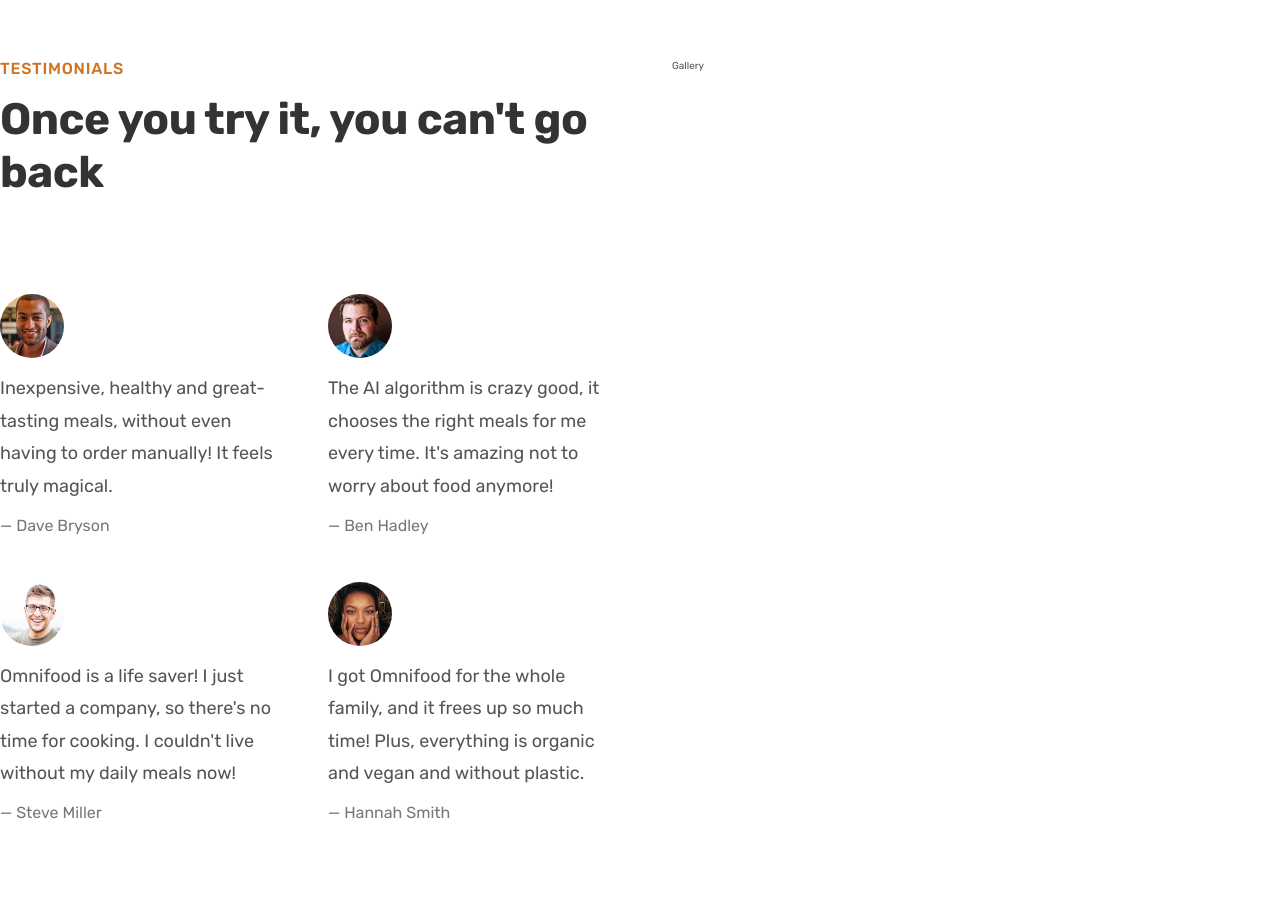
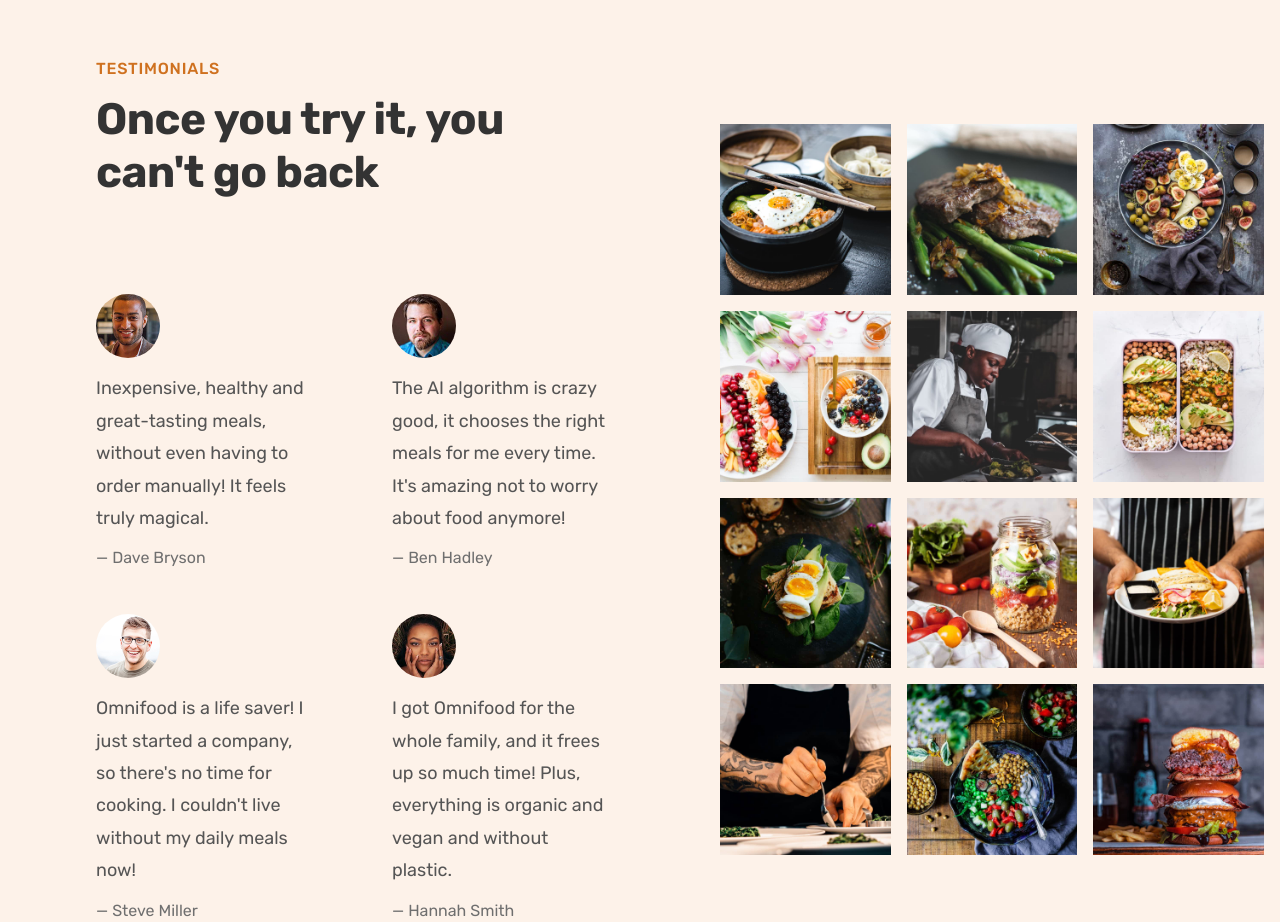
Before and after one commit to KunYuChang/omnifood, a plain HTML site: page index.html in a window 1280 px wide. Shown: the part 3660-4582 px from the top of the page. Drawn offline with nearby package versions, Linux system fonts and the light colour scheme.

Commit message:
add gallery section

```diff
--- a/css/general.css
+++ b/css/general.css
@@ -34,6 +34,7 @@
 - Shades: #cf711f
 - Accents:
 - Greys:
+#6F6F6F (lightest grey allowed on #fdf2e9)
 #555
 #333
 
--- a/css/style.css
+++ b/css/style.css
@@ -353,13 +353,25 @@
 /*------------------------------*/
 
 .section-testimonials {
-  padding: 9.6rem 0;
+  background-color: #fdf2e9;
+  /* 不使用.grid模板是因為gap太大了(9.6rem)，這樣會使得testimonials-container被推擠的太狹小(影響文字排版美感) */
+  display: grid;
+  /* 調整grid兩個區塊的比例，55fr 45fr (可以看成55% 45%) */
+  grid-template-columns: 55fr 45fr;
+  /* 設定align-items: center;解決螢幕因為拉伸而變化的間距問題 */
+  align-items: center;
+}
+
+.testimonials-container {
+  padding: 9.6rem
 }
 
 .testimonials {
   display: grid;
   grid-template-columns: 1fr 1fr;
-  gap: 4.8rem
+  /* 間距全部設定4.8rem會讓左右看起來太接近 */
+  row-gap: 4.8rem;
+  column-gap: 8rem
 }
 
 .testimonial-img {
@@ -376,5 +388,29 @@
 
 .testimonial-name {
   font-size: 1.6rem;
-  color: #777
+  /* 原先使用的color: #777 與 background-color: #fdf2e9 對比度不佳，因此使用 https://coolors.co/contrast-checker/112a46-acc8e5 進行查詢合適的顏色*/
+  color: #6F6F6F;
 }
+
+.gallery {
+  display: grid;
+  grid-template-columns: repeat(3, 1fr);
+  gap: 1.6rem;
+  padding: 1.6rem;
+}
+
+.gallery-item {
+  overflow: hidden;
+}
+
+.gallery-item img {
+  /* 預設inline會帶有白色間隔 */
+  display: block;
+  /* 解決圖片爆版 */
+  width: 100%;
+  transition: all 0.4s;
+}
+
+.gallery-item img:hover {
+  transform: scale(1.1);
+}
--- a/index.html
+++ b/index.html
@@ -287,8 +287,10 @@
         </div>
       </section>
 
-      <section class="section-testimonials grid grid--2-cols">
+      <section class="section-testimonials">
+        <!-- testimonials-container為了分testimonials, gallery兩區塊(沒有設置的話grid會破版) -->
         <div class="testimonials-container">
+          <!-- 這個section不加container定固寬而是以100%寬度來設計  -->
           <span class="subheading">Testimonials</span>
           <h2 class="heading-secondary">
             Once you try it, you can't go back
@@ -351,9 +353,59 @@
           </div>
         </div>
 
-        <div class="gallery">Gallery</div>
+        <div class="gallery">
+          <figure class="gallery-item">
+            <img src="./img/gallery/gallery-1.jpg" alt="Photo of beautifully arranged food">
+            <!-- <figcaption>Caption</figcaption> -->
+          </figure>
+          <figure class="gallery-item">
+            <img src="./img/gallery/gallery-2.jpg" alt="Photo of beautifully arranged food">
+            <!-- <figcaption>Caption</figcaption> -->
+          </figure>
+          <figure class="gallery-item">
+            <img src="./img/gallery/gallery-3.jpg" alt="Photo of beautifully arranged food">
+            <!-- <figcaption>Caption</figcaption> -->
+          </figure>
+          <figure class="gallery-item">
+            <img src="./img/gallery/gallery-4.jpg" alt="Photo of beautifully arranged food">
+            <!-- <figcaption>Caption</figcaption> -->
+          </figure>
+          <figure class="gallery-item">
+            <img src="./img/gallery/gallery-5.jpg" alt="Photo of beautifully arranged food">
+            <!-- <figcaption>Caption</figcaption> -->
+          </figure>
+          <figure class="gallery-item">
+            <img src="./img/gallery/gallery-6.jpg" alt="Photo of beautifully arranged food">
+            <!-- <figcaption>Caption</figcaption> -->
+          </figure>
+          <figure class="gallery-item">
+            <img src="./img/gallery/gallery-7.jpg" alt="Photo of beautifully arranged food">
+            <!-- <figcaption>Caption</figcaption> -->
+          </figure>
+          <figure class="gallery-item">
+            <img src="./img/gallery/gallery-8.jpg" alt="Photo of beautifully arranged food">
+            <!-- <figcaption>Caption</figcaption> -->
+          </figure>
+          <figure class="gallery-item">
+            <img src="./img/gallery/gallery-9.jpg" alt="Photo of beautifully arranged food">
+            <!-- <figcaption>Caption</figcaption> -->
+          </figure>
+          <figure class="gallery-item">
+            <img src="./img/gallery/gallery-10.jpg" alt="Photo of beautifully arranged food">
+            <!-- <figcaption>Caption</figcaption> -->
+          </figure>
+          <figure class="gallery-item">
+            <img src="./img/gallery/gallery-11.jpg" alt="Photo of beautifully arranged food">
+            <!-- <figcaption>Caption</figcaption> -->
+          </figure>
+          <figure class="gallery-item">
+            <img src="./img/gallery/gallery-12.jpg" alt="Photo of beautifully arranged food">
+            <!-- <figcaption>Caption</figcaption> -->
+          </figure>
+        </div>
       </section>
     </main>
+    <!-- ionicons所引用 -->
     <script
       type="module"
       src="https://unpkg.com/ionicons@5.5.2/dist/ionicons/ionicons.esm.js"
```
